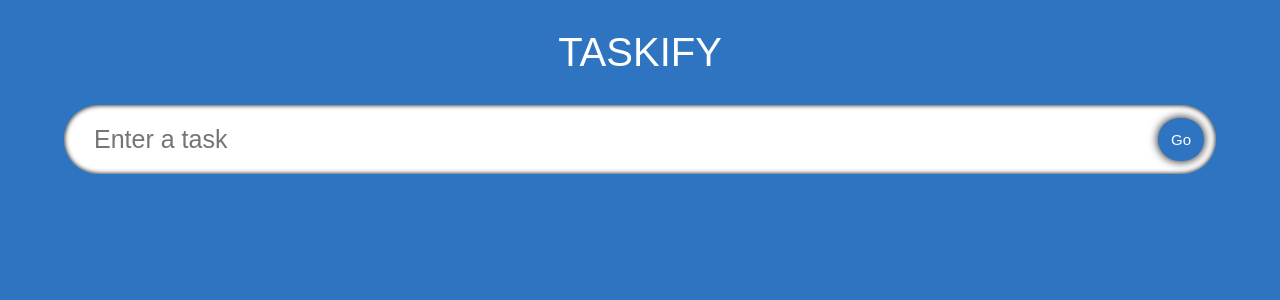
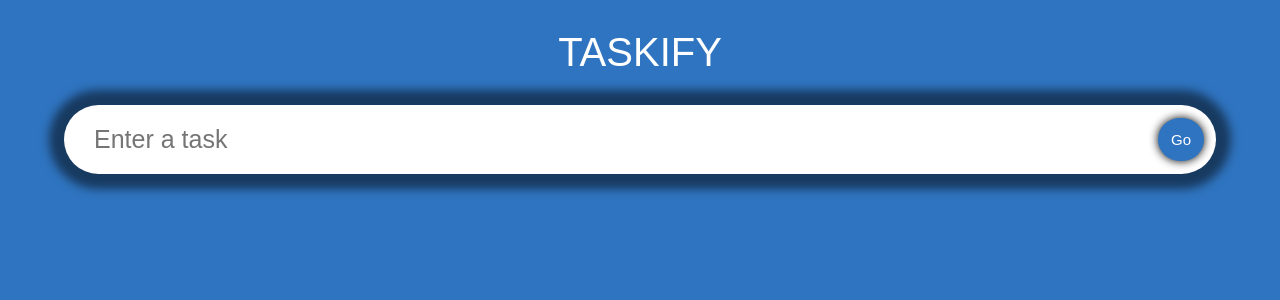
Before and after one commit to IgorNikonov/taskify, a React (Create React App) app: page / in a window 1280 px wide. Shown: the top 300 px of the page. Built offline with nearby package versions, Linux system fonts and the light colour scheme; a web font is replaced by a local one.

Commit message:
focus on load and max length for characters in inputs added

```diff
--- a/src/components/Card.tsx
+++ b/src/components/Card.tsx
@@ -44,6 +44,7 @@ const Card = ({ todo, todos, setTodos }: CardProps) => {
 					value={editTodoText}
 					ref={inputRef}
 					onChange={(e) => setEditTodoText(e.target.value)}
+					maxLength={36}
 				/>
 			) : todo.isDone ? (
 				<s className={styles["todo-text"]}>{todo.todoText}</s>
--- a/src/components/InputField.module.css
+++ b/src/components/InputField.module.css
@@ -17,7 +17,7 @@
 }
 
 .input-field:focus {
-	box-shadow: 0 0 10px 1000px rgba(0, 0, 0, 0.5);
+	box-shadow: 0 0 10px 15px rgba(0, 0, 0, 0.5);
 	outline: none;
 }
 
--- a/src/components/InputField.tsx
+++ b/src/components/InputField.tsx
@@ -1,4 +1,4 @@
-import React, { useRef } from "react";
+import React, { useRef, useEffect } from "react";
 import styles from "./InputField.module.css";
 
 interface InputFieldProps {
@@ -8,14 +8,17 @@ interface InputFieldProps {
 }
 
 const InputField = ({ todoText, setTodoText, handleAdd }: InputFieldProps) => {
-	const inputRef = useRef<HTMLInputElement>(null);
+	const inputRef = useRef<any>(null);
+
+	useEffect(() => {
+		inputRef.current.focus();
+	}, []);
 
 	return (
 		<form
 			className={styles.wrapper}
 			onSubmit={(e) => {
 				handleAdd(e);
-				inputRef.current?.blur();
 			}}
 		>
 			<input
@@ -25,6 +28,7 @@ const InputField = ({ todoText, setTodoText, handleAdd }: InputFieldProps) => {
 				className={styles["input-field"]}
 				value={todoText}
 				onChange={(e) => setTodoText(e.target.value)}
+				maxLength={36}
 			/>
 			<button type='submit' className={styles["submit-btn"]}>
 				Go
```
